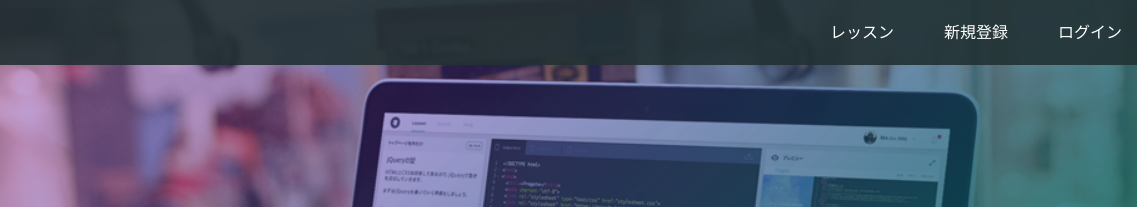
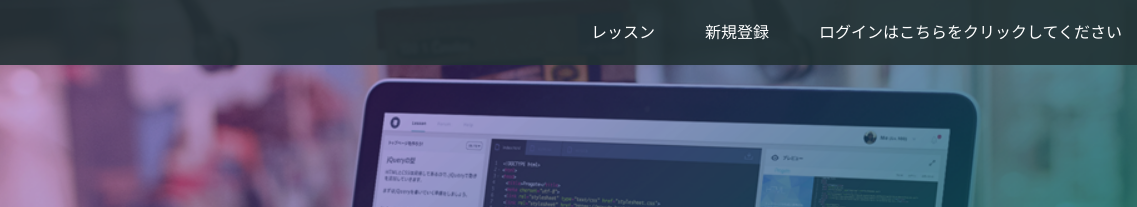
Before and after one commit to junosakabe/junosakabe.github.io, a plain HTML site: page index.html in a window 1280 px wide. Shown: the top 207 px of the page, 143-1280 px from the left. Drawn offline with Linux system fonts and the light colour scheme.

Commit message:
Update index.html

```diff
--- a/index.html
+++ b/index.html
@@ -17,7 +17,7 @@
       <div class="header-right">
         <a href="#">レッスン</a>
         <a href="#">新規登録</a>
-        <a href="#" class="login">ログイン</a>
+        <a href="#" class="login">ログインはこちらをクリックしてください</a>
       </div>
     </div>
   </header>
```
